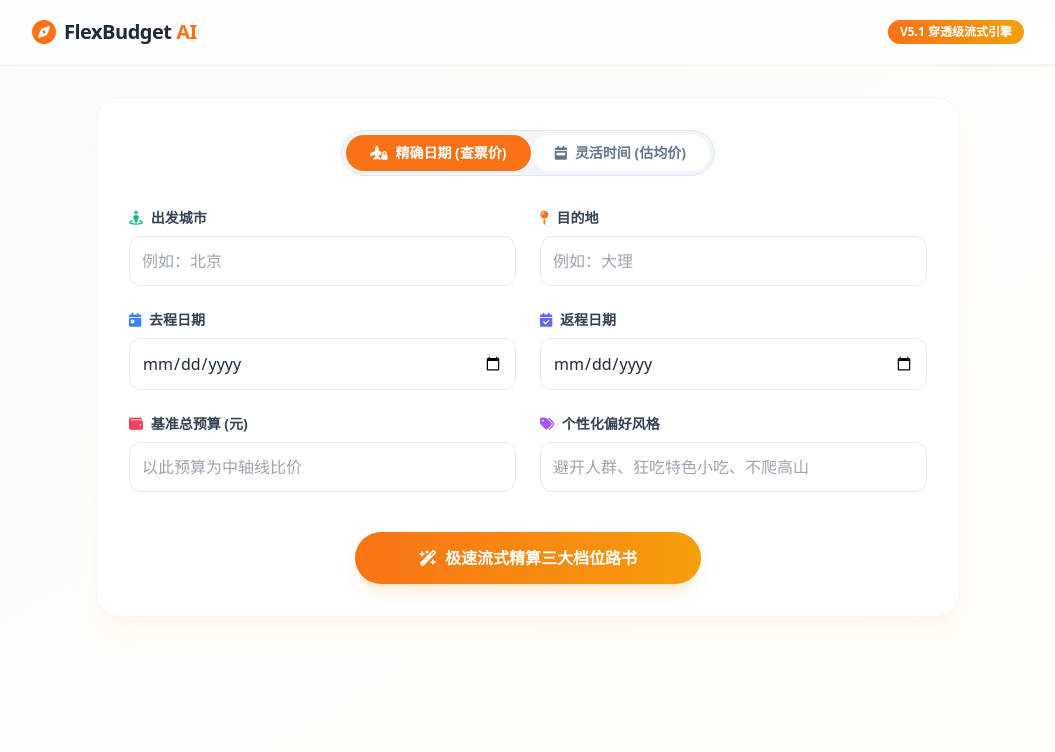
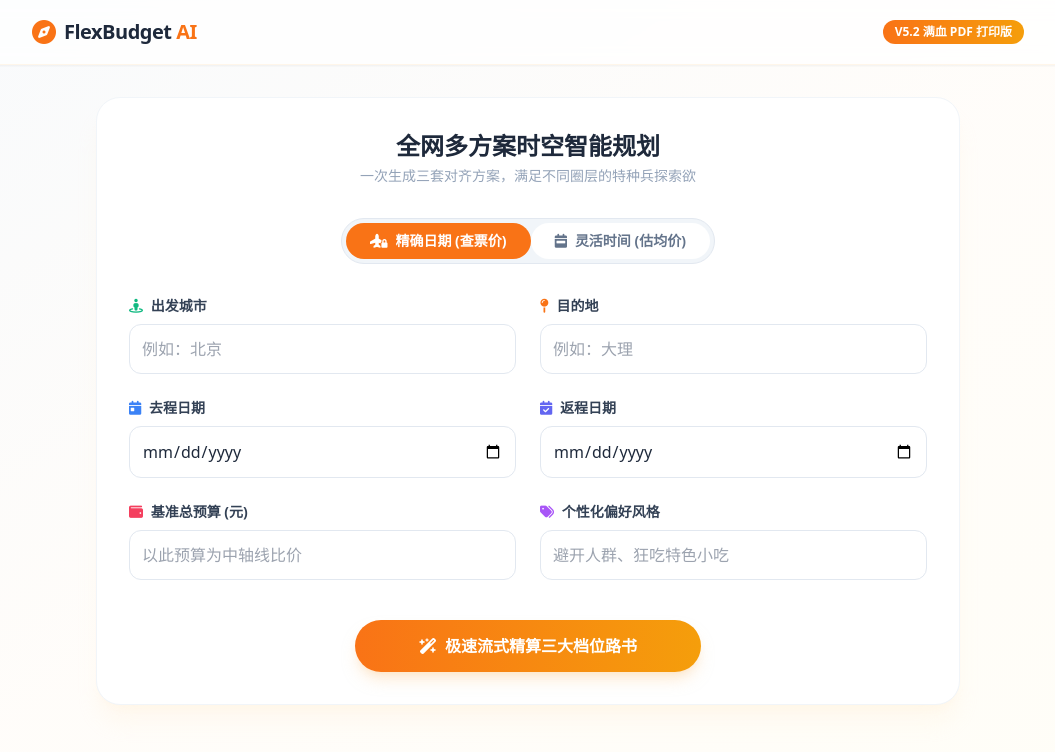
Before and after one commit to mengyufanqiu-maker/FlexBudgetAI, a Flask app: page / in a window 1280 px wide. Shown: the top 752 px of the page, without its empty margins (112-1167 px from the left). Run offline with Flask 3, Linux system fonts and the light colour scheme; some libraries are stand-ins or nearby versions.

Commit message:
Update index.html

```diff
--- a/templates/index.html
+++ b/templates/index.html
@@ -12,20 +12,46 @@
         .affiliate-card { background-color: #fff7ed; border: 2px dashed #f97316; padding: 16px; border-radius: 16px; margin: 16px 0; font-size: 14px; text-align: left; }
         .affiliate-card span { color: #ea580c; font-weight: 800; }
         .affiliate-card a { color: #0284c7; text-decoration: underline; font-weight: bold; margin-left: 4px; }
-        .route-body h1 { font-size: 1.4rem; font-weight: 800; color: #1e293b; margin: 1.5rem 0 0.75rem 0; }
-        .route-body h2 { font-size: 1.2rem; font-weight: 700; color: #0f172a; margin: 1.25rem 0 0.5rem 0; }
-        .route-body h3 { font-size: 1.05rem; font-weight: 700; color: #334155; margin-top: 1rem; }
-        .route-body p { margin-bottom: 0.75rem; line-height: 1.6; }
+
+        /* 网页排版细化调整 */
+        .route-body h1 { font-size: 1.5rem; font-weight: 800; color: #0f172a; margin: 1.75rem 0 0.75rem 0; border-left: 4px solid #f97316; padding-left: 8px; }
+        .route-body h2 { font-size: 1.25rem; font-weight: 700; color: #1e293b; margin: 1.5rem 0 0.5rem 0; }
+        .route-body h3 { font-size: 1.1rem; font-weight: 700; color: #334155; margin-top: 1rem; }
+        .route-body p { margin-bottom: 0.75rem; line-height: 1.7; color: #475569; }
         .route-body ul { list-style-type: disc; padding-left: 1.5rem; margin-bottom: 1rem; }
-        .route-body li { margin-bottom: 0.3rem; }
+        .route-body li { margin-bottom: 0.4rem; color: #475569; }
 
-        /* 现代胶囊开关点击动效 */
+        /* 胶囊开关样式 */
         .mode-radio:checked + div { background-color: #f97316; color: white; border-color: #f97316; }
         .mode-radio:not(:checked) + div { background-color: white; color: #64748b; border-color: #e2e8f0; }
 
-        /* 炫酷极客光标闪烁 */
+        /* 光标闪烁 */
         .cursor-blink { animation: blink 1s step-end infinite; color: #f97316; font-weight: 900; }
         @keyframes blink { 50% { opacity: 0; } }
+
+        /* ==========================================
+           🖨️ 核心黑科技：A4 纸张 PDF 打印专用媒体查询
+           ========================================== */
+        @media print {
+            /* 1. 强行把全屏背景换成纯白，省墨水且极具商务质感 */
+            body { background: white !important; color: black !important; padding: 0 !important; }
+
+            /* 2. 把网页上的牛鬼蛇神（网页头、输入表单、Tab按钮、导出按钮自己）全隐藏 */
+            header, form, #tabMenu, .print-hide { display: none !important; }
+
+            /* 3. 让平时隐藏的 PDF 专属信头强行暴露出来 */
+            .print-show-header { display: block !important; }
+
+            /* 4. 取消网页容器的阴影、圆角和彩色边框，铺满整张 A4 纸 */
+            main { max-width: 100% !important; padding: 0 !important; margin: 0 !important; }
+            .bg-white { box-shadow: none !important; border: none !important; padding: 0 !important; }
+
+            /* 5. 商业卡片在 PDF 里自动变成干净的细黑线框，且防止卡片被纸张分页硬生生裁断 */
+            .affiliate-card { border: 1px solid #cbd5e1 !important; background: #fff !important; page-break-inside: avoid; }
+
+            /* 6. 防止标题孤零零吊在上一页最后一排（防标题遗落） */
+            h1, h2, h3 { page-break-after: avoid; color: #000 !important; }
+        }
     </style>
 </head>
 <body class="bg-gradient-to-br from-slate-50 via-orange-50/30 to-amber-50/40 min-h-screen font-sans text-slate-800">
@@ -36,12 +62,16 @@
                 <i class="fa-solid fa-compass text-orange-500 text-2xl"></i>
                 <h1 class="text-xl font-black text-slate-800 tracking-tight">FlexBudget <span class="text-orange-500">AI</span></h1>
             </div>
-            <span class="text-xs bg-gradient-to-r from-orange-500 to-amber-500 text-white px-3 py-1 rounded-full font-bold">V5.1 穿透级流式引擎</span>
+            <span class="text-xs bg-gradient-to-r from-orange-500 to-amber-500 text-white px-3 py-1 rounded-full font-bold">V5.2 满血 PDF 打印版</span>
         </div>
     </header>
 
     <main class="max-w-4xl mx-auto px-4 py-8">
         <div class="bg-white p-8 rounded-3xl shadow-xl shadow-orange-100/30 border border-slate-100 mb-8">
+            <div class="text-center mb-8">
+                <h2 class="text-2xl font-black text-slate-800">全网多方案时空智能规划</h2>
+                <p class="text-slate-400 text-sm mt-1">一次生成三套对齐方案，满足不同圈层的特种兵探索欲</p>
+            </div>
 
             <div class="flex justify-center mb-8">
                 <div class="inline-flex bg-slate-100 rounded-full p-1 border border-slate-200">
@@ -81,7 +111,7 @@
 
                 <div id="mode_rough_1" class="mode-rough-group hidden">
                     <label class="block text-sm font-bold text-slate-700 mb-2"><i class="fa-solid fa-leaf text-green-500 mr-1"></i> 大致出行时间</label>
-                    <input type="text" id="approx_time" placeholder="例如：国庆节 / 5月中旬 / 暑假" class="w-full p-3 border border-slate-200 rounded-xl outline-none focus:ring-2 focus:ring-orange-500 transition">
+                    <input type="text" id="approx_time" placeholder="例如：暑假 / 国庆节" class="w-full p-3 border border-slate-200 rounded-xl outline-none focus:ring-2 focus:ring-orange-500 transition">
                 </div>
                 <div id="mode_rough_2" class="mode-rough-group hidden">
                     <label class="block text-sm font-bold text-slate-700 mb-2"><i class="fa-solid fa-clock text-indigo-500 mr-1"></i> 预计游玩天数</label>
@@ -98,7 +128,7 @@
                 </div>
                 <div>
                     <label class="block text-sm font-bold text-slate-700 mb-2"><i class="fa-solid fa-tags text-purple-500 mr-1"></i> 个性化偏好风格</label>
-                    <input type="text" id="tags" placeholder="避开人群、狂吃特色小吃、不爬高山" class="w-full p-3 border border-slate-200 rounded-xl outline-none focus:ring-2 focus:ring-orange-500 transition">
+                    <input type="text" id="tags" placeholder="避开人群、狂吃特色小吃" class="w-full p-3 border border-slate-200 rounded-xl outline-none focus:ring-2 focus:ring-orange-500 transition">
                 </div>
 
                 <div class="md:col-span-2 text-center mt-4">
@@ -123,7 +153,24 @@
                 </button>
             </div>
 
-            <div class="bg-white rounded-3xl shadow-xl border border-slate-100 overflow-hidden min-h-[350px]">
+            <div class="hidden print-show-header border-b-4 border-slate-900 pb-4 mb-6">
+                <div style="float: right; text-align: right;">
+                    <p style="font-size: 10px; color: #64748b; margin: 0;">REPORT ID: FB-2026-NANO</p>
+                    <p style="font-size: 12px; color: #0f172a; font-weight: bold; margin: 2px 0 0 0;">FlexBudget AI 智能时空测算中心</p>
+                </div>
+                <h1 style="font-size: 26px; font-weight: 900; color: #0f172a; margin: 0; letter-spacing: -1px;">HIGH-PRECISION ITINERARY</h1>
+                <p style="font-size: 13px; color: #475569; margin-top: 4px;">由跨国流式算力生成的云端高精度多方案比价旅行路书</p>
+            </div>
+
+            <div class="bg-white rounded-3xl shadow-xl border border-slate-100 overflow-hidden min-h-[350px] relative">
+
+                <div class="absolute top-6 right-6 print-hide hidden z-10" id="pdfBtnWrapper">
+                    <button onclick="window.print()" class="bg-slate-900 hover:bg-slate-800 text-white text-xs font-bold py-2 px-4 rounded-xl shadow-md transition flex items-center space-x-1.5">
+                        <i class="fa-solid fa-file-pdf text-orange-400"></i>
+                        <span>导出当前舱位 PDF</span>
+                    </button>
+                </div>
+
                 <div class="p-8 route-body" id="tabContentDisplay"></div>
             </div>
         </section>
@@ -161,6 +208,7 @@
             const resultSection = document.getElementById('resultSection');
             const tabMenu = document.getElementById('tabMenu');
             const display = document.getElementById('tabContentDisplay');
+            const pdfBtnWrapper = document.getElementById('pdfBtnWrapper');
 
             const mode = document.querySelector('input[name="time_mode"]:checked').value;
 
@@ -168,15 +216,15 @@
                 alert("精确日期模式下，请选择去程和返程日期！"); return;
             }
             if (mode === 'rough' && (!document.getElementById('approx_time').value)) {
-                alert("灵活时间模式下，请填写大致出行时间段（如：暑假）！"); return;
+                alert("灵活时间模式下，请填写大致出行时间段！"); return;
             }
 
-            // 界面重置：冻结 Tab，开启全屏打字模式
             btn.disabled = true;
             btnIcon.className = 'fa-solid fa-spinner fa-spin';
             btnText.innerText = '正在流式接收云端精算数据...';
             fullText = "";
 
+            pdfBtnWrapper.classList.add('hidden'); // 开始时隐藏 PDF 按钮
             tabMenu.classList.add('opacity-25', 'pointer-events-none');
             resultSection.classList.remove('hidden');
             display.innerHTML = '<span class="text-orange-500 font-bold animate-pulse"><i class="fa-solid fa-satellite-dish mr-2"></i> 防拦截流式信道已建立，AI 正在一行行打印方案...</span><br><br><span class="cursor-blink">█</span>';
@@ -199,7 +247,6 @@
                     })
                 });
 
-                // 🛡️ iOS/Safari 专属防爆雷达：如果国内防火墙掐断并返回了 502 HTML 错误页面，直接拦截提示
                 const contentType = response.headers.get("content-type");
                 if (!contentType || !contentType.includes("application/json") && !contentType.includes("event-stream")) {
                     alert("⚠️ 云端服务器正在重启加载，请静候 30 秒后再次点击生成！");
@@ -207,7 +254,6 @@
                     return;
                 }
 
-                // 🚀 核心：解析底层 SSE 字符流
                 const reader = response.body.getReader();
                 const decoder = new TextDecoder('utf-8');
                 let buffer = '';
@@ -231,7 +277,6 @@
                                 }
                                 if (parsed.text) {
                                     fullText += parsed.text;
-                                    // 实时滚动渲染打字效果
                                     display.innerHTML = marked.parse(fullText) + '<span class="cursor-blink">█</span>';
                                 }
                             } catch (e) {}
@@ -239,7 +284,6 @@
                     }
                 }
 
-                // 🪄 打字彻底结束，瞬间执行无缝三卡片切割
                 try {
                     const splitSaving = fullText.split(/---PLAN_SAVING---/i);
                     planData.match = (splitSaving[0] || "").replace(/---PLAN_MATCH---/i, '');
@@ -250,19 +294,18 @@
                         planData.luxury = splitLuxury[1] || "方案结构生成偏差";
                     } else {
                         planData.match = fullText;
-                        planData.saving = "AI未正确放入独立卡片，请在【定制版】中直接下拉浏览全文。";
-                        planData.luxury = "AI未正确放入独立卡片，请在【定制版】中直接下拉浏览全文。";
+                        planData.saving = "AI未正确分隔，请直接阅读全文。";
+                        planData.luxury = "AI未正确分隔，请直接阅读全文。";
                     }
                 } catch (parseError) {
                     planData.match = fullText;
                 }
 
-                // 解冻 Tab，把用户带入精美对齐的第一个定制面板
                 tabMenu.classList.remove('opacity-25', 'pointer-events-none');
                 switchTab('match');
 
             } catch (e) {
-                if(!fullText) display.innerHTML = `<span class="text-red-500 font-bold">❌ 链路中断，请检查网络环境或确认 Render 的 API Key 是否有效。</span>`;
+                if(!fullText) display.innerHTML = `<span class="text-red-500 font-bold">❌ 链路中断，请确认网络环境或 API 密钥状态。</span>`;
             }
 
             btn.disabled = false;
@@ -280,6 +323,7 @@
                 }
             });
             document.getElementById('tabContentDisplay').innerHTML = marked.parse(planData[type] || '暂无数据');
+            document.getElementById('pdfBtnWrapper').classList.remove('hidden'); // 切换完毕（生成结束）后显现 PDF 按钮
         }
     </script>
 </body>
```
